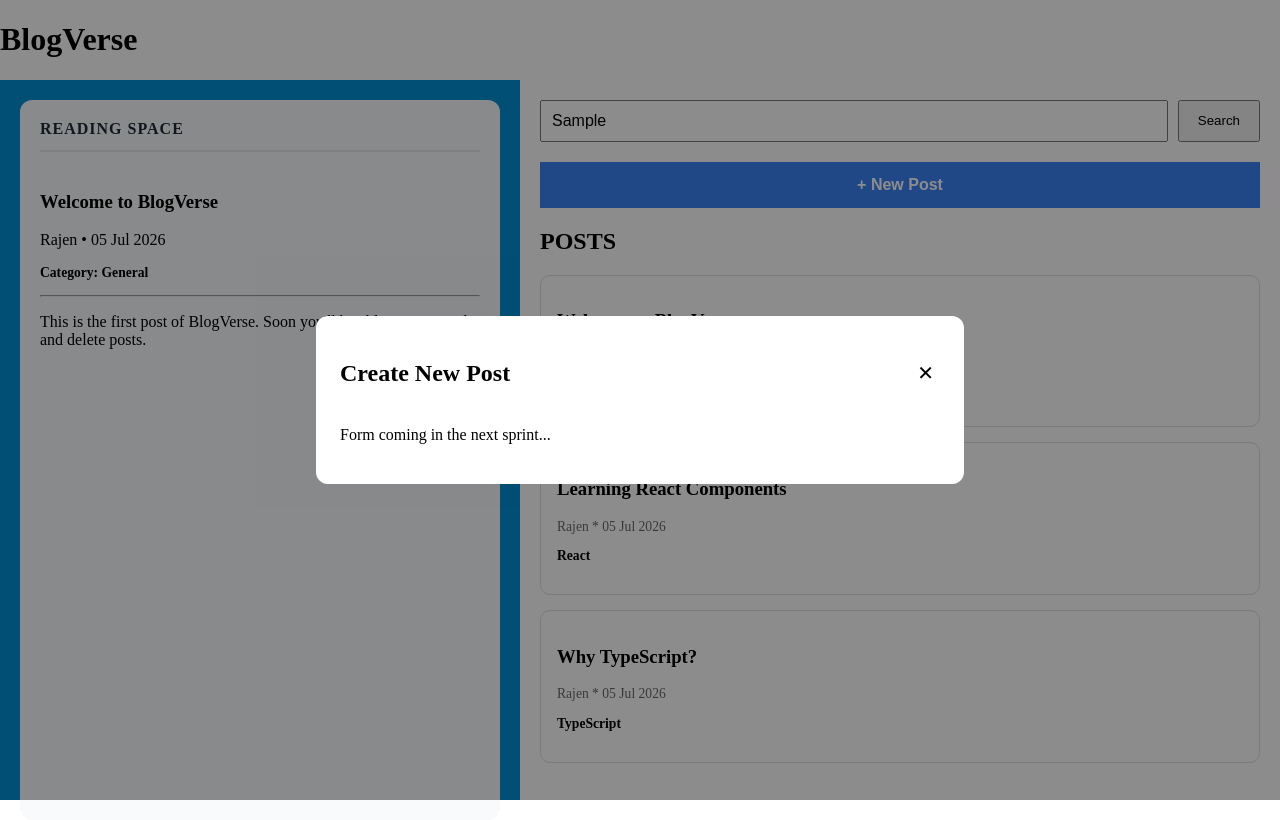
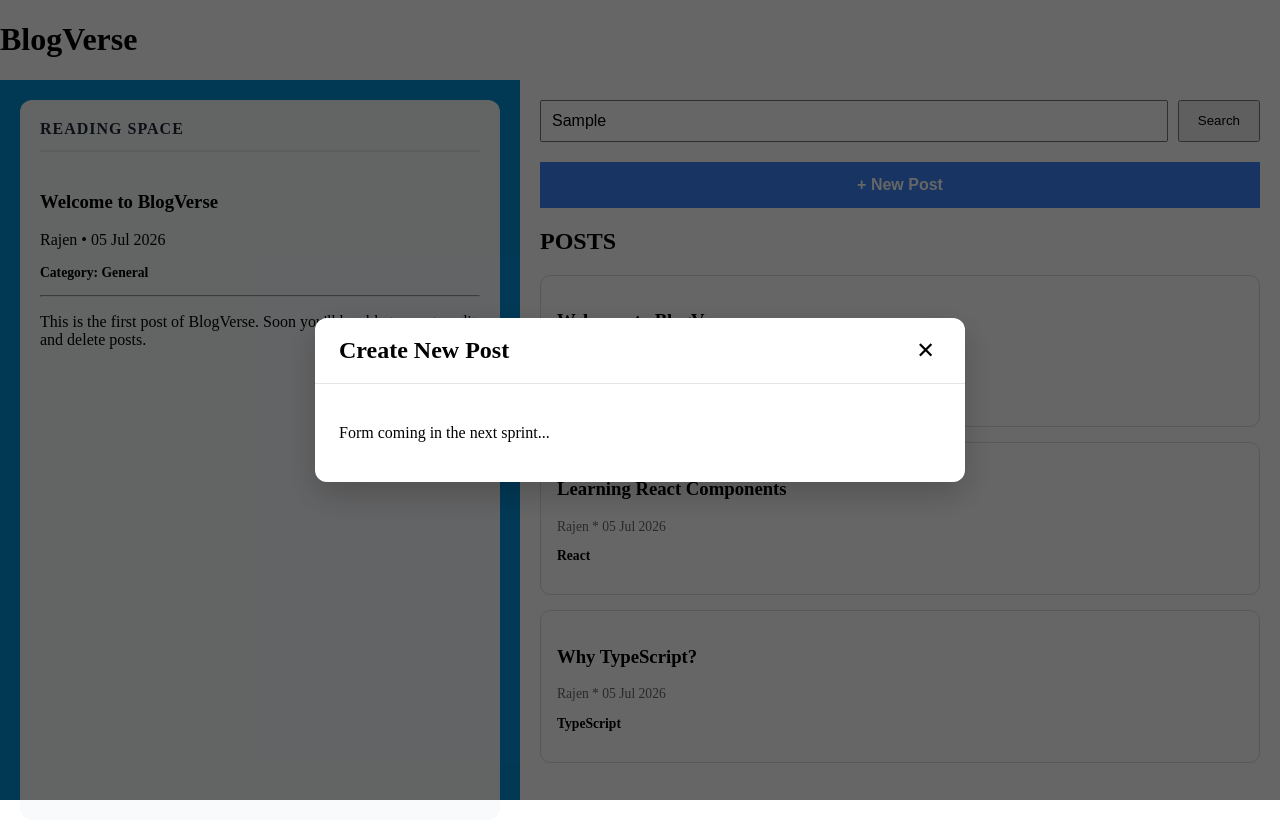
Before and after one commit to Ranrajen/BlogVerse, a React (Vite) app: page / in a window 1280 px wide. Both pictures are taken after typing "Sample" into the empty fields and a click on the button "+ New Post". Built offline with nearby package versions, Linux system fonts and the light colour scheme.

Commit message:
update with the close tab on new post

```diff
--- a/src/components/newpostmodal/NewPostModal.tsx
+++ b/src/components/newpostmodal/NewPostModal.tsx
@@ -12,8 +12,8 @@ const NewPostModal = ({
   if (!isOpen) return null;
 
   return (
-    <div className="modal-overlay">
-      <div className="modal">
+    <div className="modal-overlay" onClick={onClose}>
+      <div className="modal" onClick={(e)=> e.stopPropagation()}>
 
         <div className="modal-header">
           <h2>Create New Post</h2>
--- a/src/components/newpostmodal/newPostModal.css
+++ b/src/components/newpostmodal/newPostModal.css
@@ -1,7 +1,12 @@
 .modal-overlay {
   position: fixed;
-  inset: 0;
-  background: rgba(0,0,0,0.45);
+  top: 0;
+  left: 0;
+
+  width: 100%;
+  height: 100%;
+
+  background: rgba(0, 0, 0, 0.6);
 
   display: flex;
   justify-content: center;
@@ -10,27 +15,124 @@
   z-index: 1000;
 }
 
+/* Modal container */
 .modal {
-  width: 600px;
-  max-width: 90%;
-  background: white;
+  width: 90%;
+  max-width: 650px;
+
+  background: #ffffff;
   border-radius: 12px;
-  padding: 24px;
+
+  box-shadow: 0 12px 35px rgba(0, 0, 0, 0.2);
+
+  overflow: hidden;
 }
 
+/* Header */
 .modal-header {
   display: flex;
   justify-content: space-between;
   align-items: center;
+
+  padding: 18px 24px;
+
+  border-bottom: 1px solid #e5e5e5;
 }
 
+.modal-header h2 {
+  margin: 0;
+  font-size: 1.5rem;
+}
+
+/* Close button */
 .close-btn {
   border: none;
   background: transparent;
+
+  font-size: 1.4rem;
   cursor: pointer;
-  font-size: 20px;
+
+  transition: 0.2s;
 }
 
+.close-btn:hover {
+  transform: scale(1.1);
+}
+
+/* Body */
 .modal-body {
-  margin-top: 20px;
+  padding: 24px;
 }
+
+/* Form groups */
+.form-group {
+  display: flex;
+  flex-direction: column;
+
+  margin-bottom: 20px;
+}
+
+.form-group label {
+  margin-bottom: 8px;
+  font-weight: 600;
+}
+
+.form-group input,
+.form-group textarea {
+  padding: 12px;
+
+  border: 1px solid #ccc;
+  border-radius: 8px;
+
+  font-size: 1rem;
+
+  outline: none;
+}
+
+.form-group textarea {
+  resize: vertical;
+}
+
+.form-group input:focus,
+.form-group textarea:focus {
+  border-color: #4f46e5;
+}
+
+/* Buttons */
+.modal-buttons {
+  display: flex;
+  justify-content: flex-end;
+  gap: 12px;
+
+  margin-top: 30px;
+}
+
+.cancel-btn,
+.publish-btn {
+  padding: 10px 20px;
+
+  border: none;
+  border-radius: 8px;
+
+  cursor: pointer;
+
+  font-size: 0.95rem;
+  transition: 0.2s;
+}
+
+.cancel-btn {
+  background: #e5e5e5;
+}
+
+.cancel-btn:hover {
+  background: #d5d5d5;
+}
+
+.publish-btn {
+  background: #4f46e5;
+  color: white;
+}
+
+.publish-btn:hover {
+  background: #4338ca;
+}
```
Also changed, not shown: src/App.tsx (+8 -12 lines).
